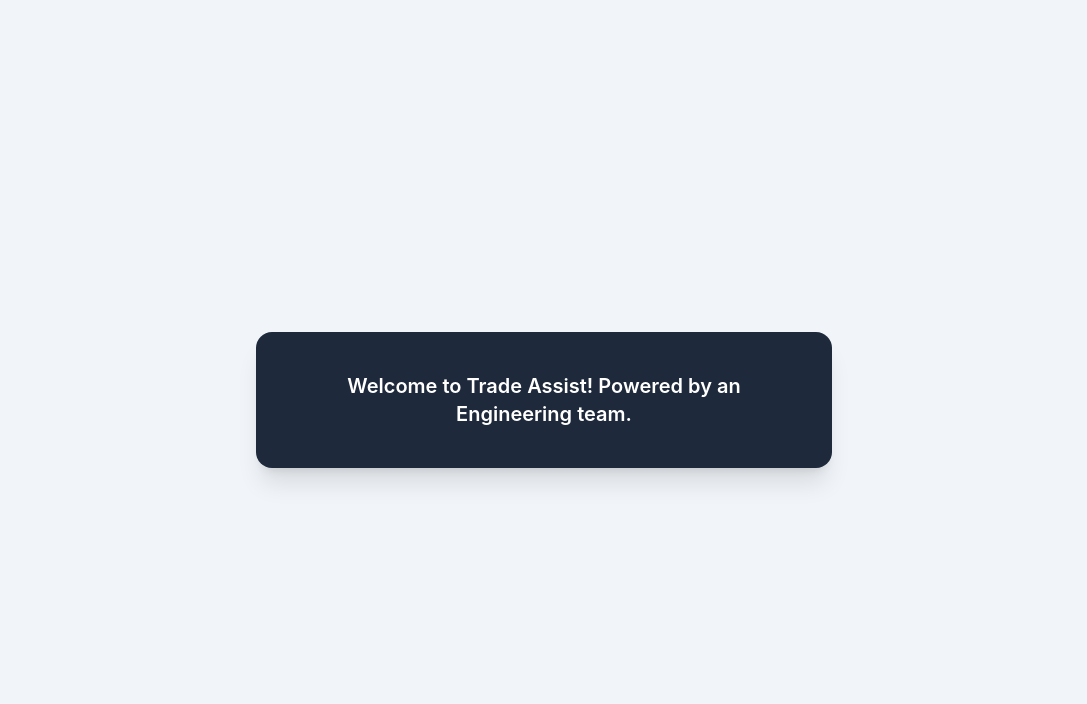
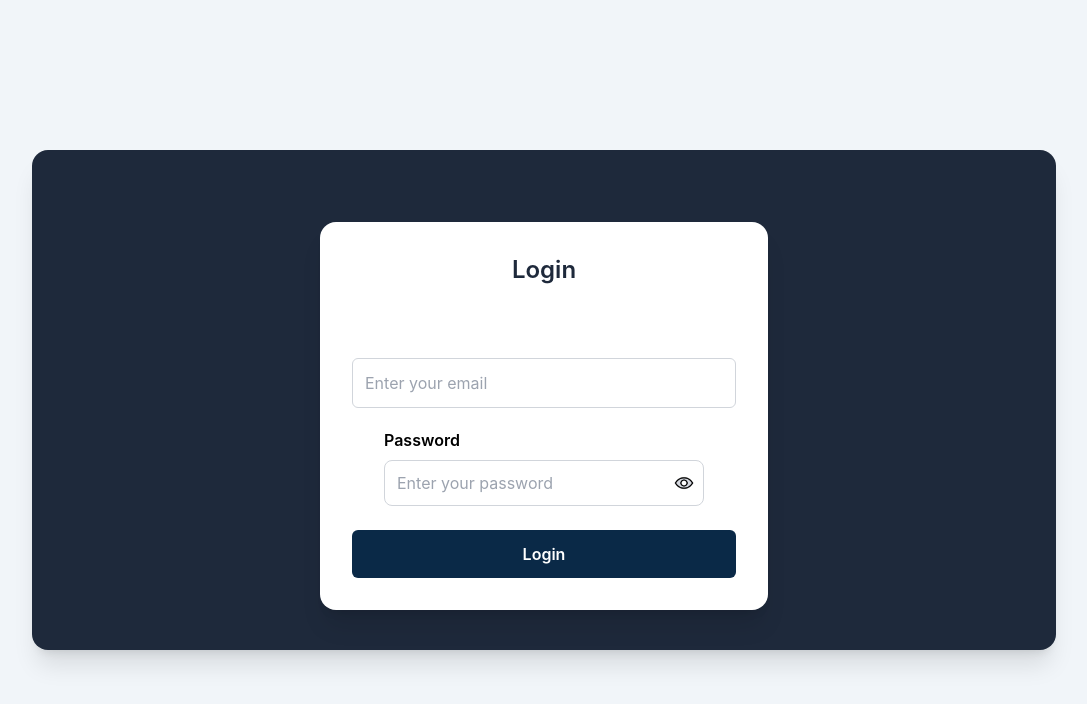
Before and after one commit to Subhratanu-Saha/trade-assist-app, a React (Create React App) app: page / in a window 1280 px wide. Shown: the top 704 px of the page, without its empty margins (96-1183 px from the left). Built offline with nearby package versions, Linux system fonts and the light colour scheme.

Commit message:
Implement login form component

```diff
--- a/src/App.js
+++ b/src/App.js
@@ -1,13 +1,19 @@
-import PasswordInput from "./components/auth/passwordInput";
+import LoginForm from "./components/LoginForm";
 
 function App() {
   return (
-     <div className="min-h-screen bg-slate-100 flex items-center justify-center px-4">
-      <header className="w-full max-w-xl rounded-2xl bg-slate-800 px-8 py-10 text-center text-white shadow-xl">
-        <p className="text-xl font-semibold">
-          Welcome to Trade Assist! Powered by an Engineering team.
-        </p>
-      </header>
+    <div className="min-h-screen bg-slate-100 flex items-center justify-center px-4 py-10">
+      <div className="w-full max-w-5xl rounded-2xl bg-slate-800 px-8 py-10 text-white shadow-xl">
+        <div className="mb-8 text-center">
+          <p className="text-xl font-semibold">
+
+          </p>
+        </div>
+
+        <div className="flex justify-center">
+          <LoginForm />
+        </div>
+      </div>
     </div>
   );
 }
--- a/src/Component/EmailInput.js
+++ b/src/Component/EmailInput.js
@@ -35,7 +35,7 @@ function EmailInput({
         onChange={handleChange}
         placeholder={placeholder}
         disabled={disabled}
-        className={`w-full p-3 rounded-md border ${
+        className={`w-full p-3 rounded-md border bg-white text-black placeholder:text-gray-400 caret-black ${
           email === ""
             ? "border-gray-300"
             : isValid
@@ -52,3 +52,5 @@ function EmailInput({
     </div>
   );
 }
+
+export default EmailInput;
--- /dev/null
+++ b/src/components/LoginForm.js
@@ -0,0 +1,21 @@
+import React from 'react';
+import EmailInput from '../Component/EmailInput';
+import PasswordInput from './auth/passwordInput';
+import Button from './Button';
+
+function LoginForm() {
+  return (
+    <div className="w-full max-w-md rounded-2xl bg-white p-8 shadow-xl">
+      <h2 className="mb-6 text-center text-2xl font-semibold text-slate-800">Login</h2>
+
+      <EmailInput />
+      <PasswordInput />
+
+      <div className="mt-6">
+        <Button label="Login" type="submit" />
+      </div>
+    </div>
+  );
+}
+
+export default LoginForm;
```
Also changed, not shown: 2 other files (tests, documents, lock files or other folders).
